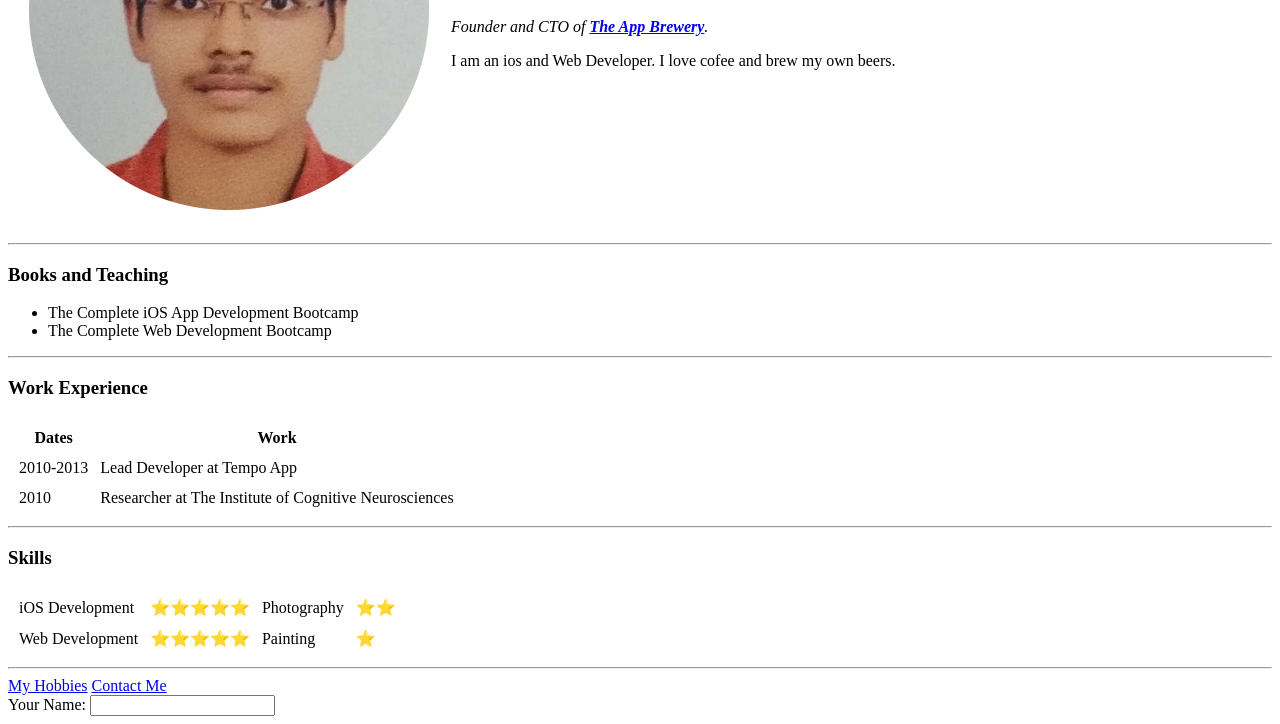
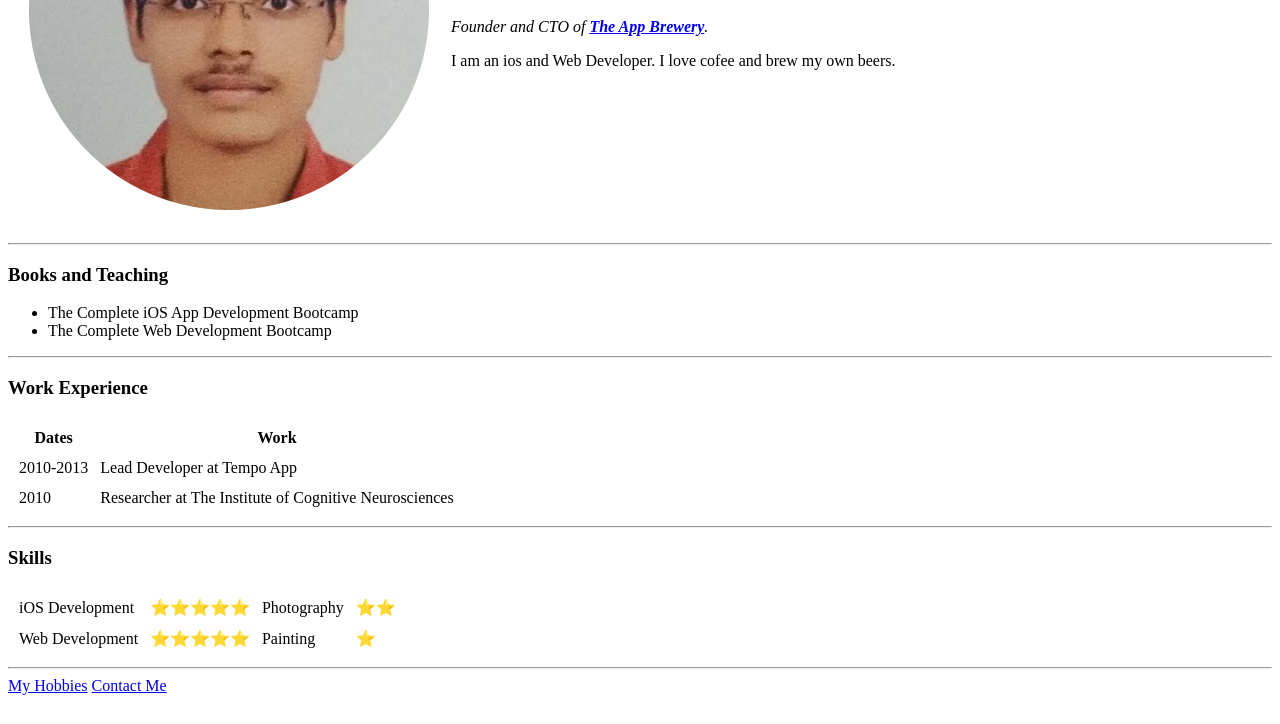
Before and after one commit to GauravSoni001/cv, a plain HTML site: page index.html in a window 1280 px wide. Shown: the part 219-943 px from the top of the page. After the commit the page ends 922 px from the top, so only its background shows below. Drawn offline with Linux system fonts and the light colour scheme.

Commit message:
Add files via upload

```diff
--- a/index.html
+++ b/index.html
@@ -74,10 +74,6 @@
     <hr>
     <a href="hobbies.html">My Hobbies</a>
     <a href="contact-me.html">Contact Me</a>
-    <form class="" action="index.html" method="post">
-        <label>Your Name:</label>
-        <input type="text" name="" value="">
-    </form>
 
 </body>
 
```
